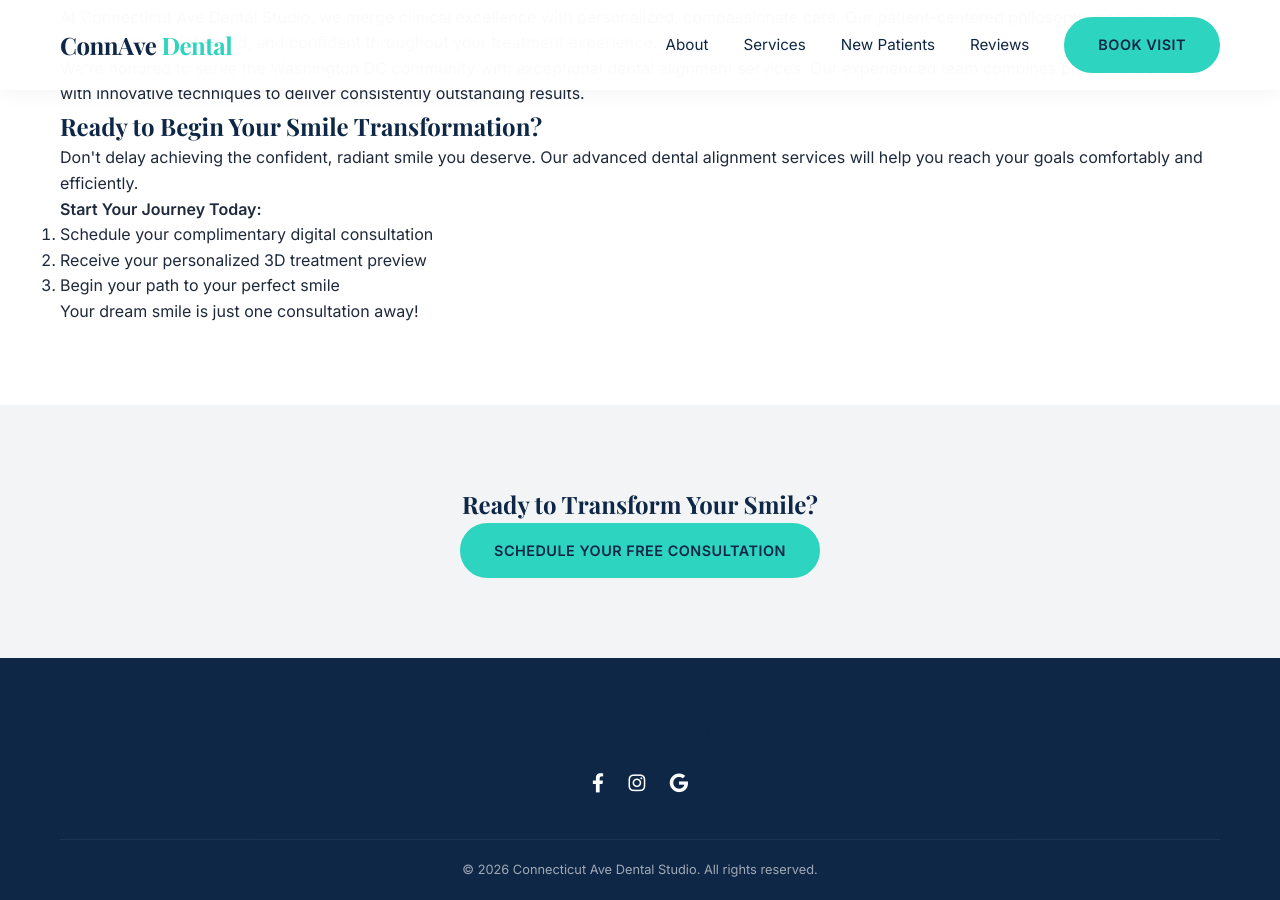
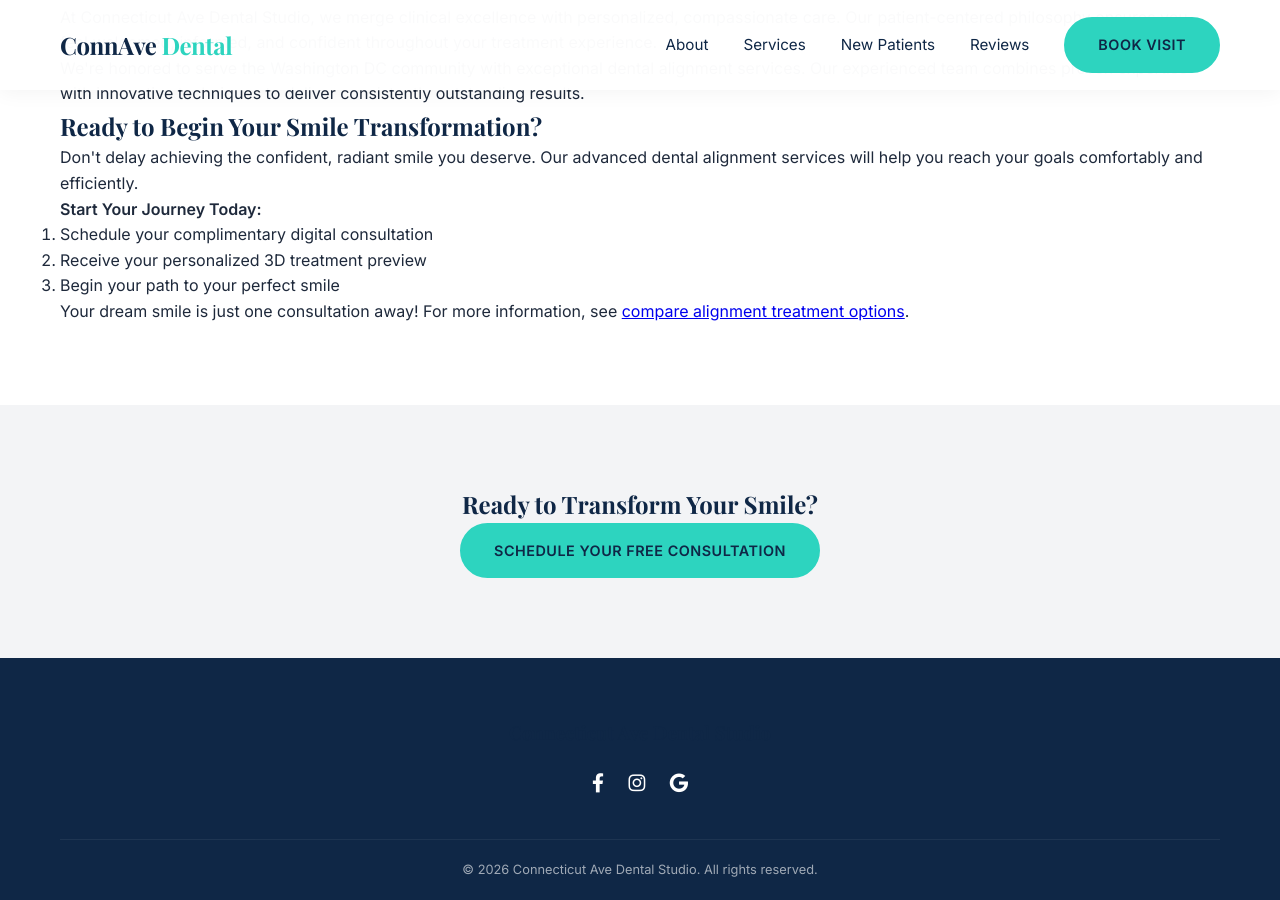
Before and after one commit to asquitt/asquitt.github.io, a Jekyll site: the page orthodontics.html, which Jekyll copies as it is, in a window 1280 px wide and 900 px high, scrolled down 1073 px. Built offline with Jekyll 4.4.1, drawn with Linux system fonts in a browser that asks for light colours.

Commit message:
Add internal links: compare alignment treatment options

```diff
--- a/orthodontics.html
+++ b/orthodontics.html
@@ -301,7 +301,7 @@
 <li>Receive your personalized 3D treatment preview</li>
 <li>Begin your path to your perfect smile</li>
 </ol>
-<p>Your dream smile is just one consultation away!</p>
+<p>Your dream smile is just one consultation away! For more information, see <a href="https://asquitt.github.io/blog/invisalign-vs-traditional-braces-why-dc-dental-care-patients-choose-clear-aligners">compare alignment treatment options</a>.</p>
 </div>
 </section>
 <section class="section bg-light">
```
